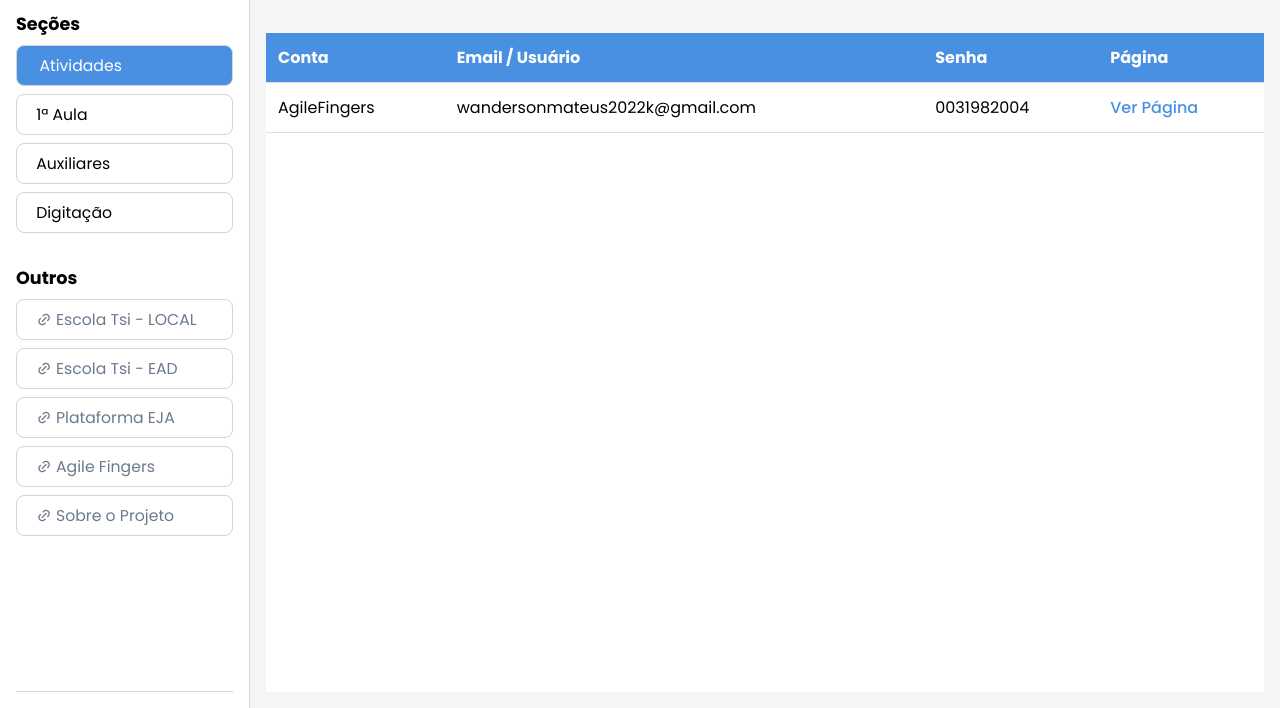
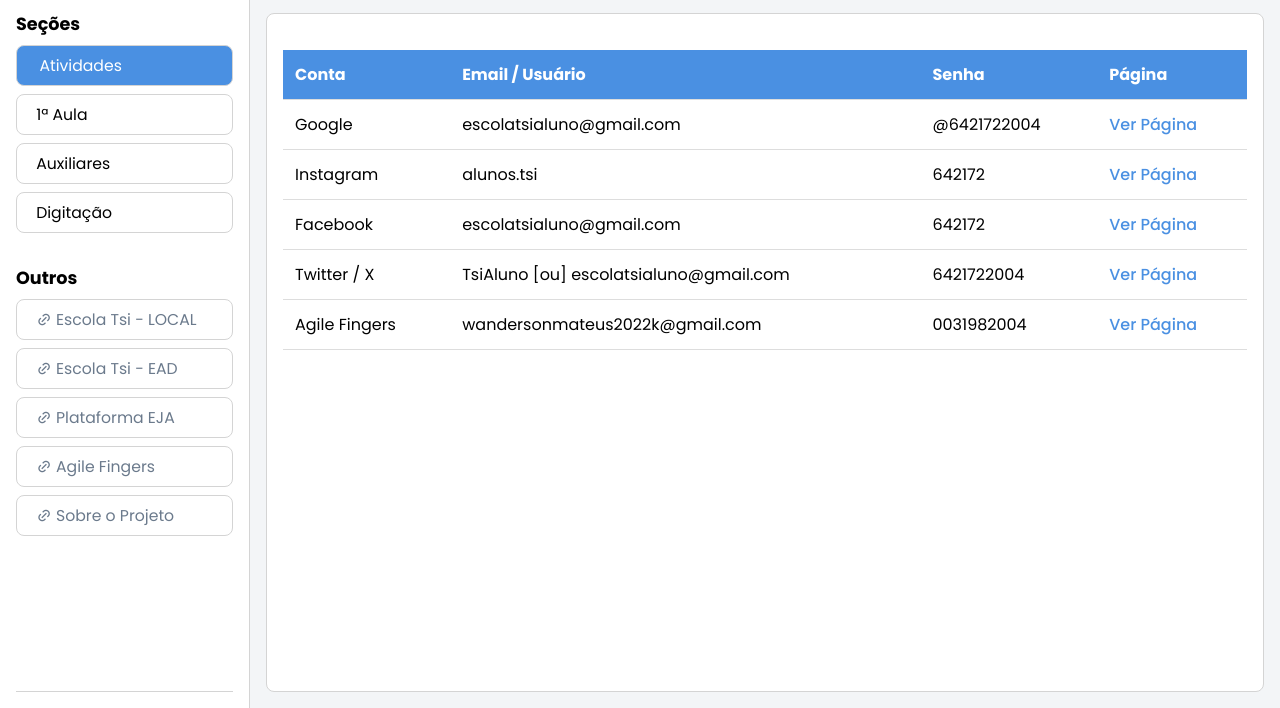
Before and after one commit to wmateus99/skill7, a plain HTML site: page pages/contas.html in a window 1280 px wide. Shown: the part 92-800 px from the top of the page. Drawn offline with nearby package versions, Linux system fonts and the light colour scheme.

Commit message:
up_1.0.1

```diff
--- a/pages/contas.html
+++ b/pages/contas.html
@@ -9,7 +9,7 @@
     <!-- Style -->
     <link rel="stylesheet" href="/styles/main.css">
     <link rel="stylesheet" href="/styles/sty-sidebar.css">
-    <link rel="stylesheet" href="/styles/atividades.css">
+    <!-- <link rel="stylesheet" href="/styles/atividades.css"> -->
 
     <!-- Script -->
     <script src="/lib/alert/my-alert.js" defer></script>
@@ -26,9 +26,10 @@
 
     <style>
         /* Crie um estilo para a tabela */
-        .content  {
+        .table-container  {
+            width: 100%;
             margin-top: 20px;
-            background: var(--color-surface);
+            overflow-x: auto;
         }
         table {
             width: 100%;
@@ -54,30 +55,11 @@
             <div class="content-header" style="justify-content: center; align-items: center; font-size: .8rem;">
                 <h1>Dados de Contas</h1>
             </div>
-            <div class="content">
-                <table>
-                    <thead>
-                        <tr>
-                            <th>Conta</th>
-                            <th>Email / Usuário</th>
-                            <th>Senha</th>
-                            <th>Página</th>
-                        </tr>
-                    </thead>
-                    <tbody id="contas-table-body">
-                        <tr>
-                            <td>AgileFingers</td>
-                            <td>wandersonmateus2022k@gmail.com</td>
-                            <td>0031982004</td>
-                            <td>
-                                <a href="https://agilefingers.com/pt/entrar" target="_blank" style="color: var(--color-primary); font-weight: 500;">Ver Página</a>
-                            </td>
-                        </tr>
-                    </tbody>
-                </table>
+            <div class="content-body">
+                <div class="table-container"></div>
             </div>
         </div>
     </main>
-<script type="module" src="/scripts/contasListLoader.js"></script>
+<script src="/scripts/contasListLoader.js"></script>
 </body>
 </html>
--- /dev/null
+++ b/scripts/contasListLoader.js
@@ -0,0 +1,75 @@
+//
+//
+//
+
+// Variáveis globais
+const tabelContainer = document.querySelector('.table-container');
+const dados = [
+    {
+        conta: 'Google',
+        usuario: 'escolatsialuno@gmail.com',
+        senha: '@6421722004',
+        pagina: 'https://accounts.google.com/signin'
+    },
+    {
+        conta: 'Instagram',
+        usuario: 'alunos.tsi',
+        senha: '642172',
+        pagina: 'https://www.instagram.com/accounts/login/'
+    },
+    {
+        conta: 'Facebook',
+        usuario: 'escolatsialuno@gmail.com',
+        senha: '642172',
+        pagina: 'https://www.facebook.com/login/'
+    },
+    {
+        conta: 'Twitter / X',
+        usuario: 'TsiAluno [ou] escolatsialuno@gmail.com',
+        senha: '6421722004',
+        pagina: 'https://twitter.com/login'
+    },
+    {
+        conta: 'Agile Fingers',
+        usuario: 'wandersonmateus2022k@gmail.com',
+        senha: '0031982004',
+        pagina: 'https://agilefingers.com/pt/entrar'
+    }
+];
+
+function criarTabela() {
+    tabelContainer.innerHTML = '';
+
+    const table = document.createElement('table');
+    const thead = document.createElement('thead');
+    const tbody = document.createElement('tbody');
+
+    // Criar cabeçalho
+    const trHeader = document.createElement('tr');
+    trHeader.innerHTML = `
+        <th>Conta</th>
+        <th>Email / Usuário</th>
+        <th>Senha</th>
+        <th>Página</th>
+    `;
+    thead.appendChild(trHeader);
+
+    // Criar corpo da tabela
+    dados.forEach(dado => {
+        const tr = document.createElement('tr');
+        tr.innerHTML = `
+            <td>${dado.conta}</td>
+            <td>${dado.usuario}</td>
+            <td>${dado.senha}</td>
+            <td><a href="${dado.pagina}" target="_blank" style="color: var(--color-primary); font-weight: 500;">Ver Página</a></td>
+        `;
+        tbody.appendChild(tr);
+    });
+
+    table.appendChild(thead);
+    table.appendChild(tbody);
+    tabelContainer.appendChild(table);
+
+}
+
+criarTabela()
--- a/scripts/sidebar-component.js
+++ b/scripts/sidebar-component.js
@@ -13,7 +13,7 @@
         this.innerHTML = `
         <aside>
             <div class="sidebar">
-                <div class="sidebar-header">
+                <div class="sidebar-header" id="hidden-menu">
                     <a href="/">
                         <img src="/assets/logotipo.svg" alt="Logo do Site">
                     </a>
```
Also changed, not shown: index.html (+10 -1 lines), scripts/hidden-menu.js (added, +23 -0 lines), styles/sty-hidden-menu.css (added, +40 -0 lines).
